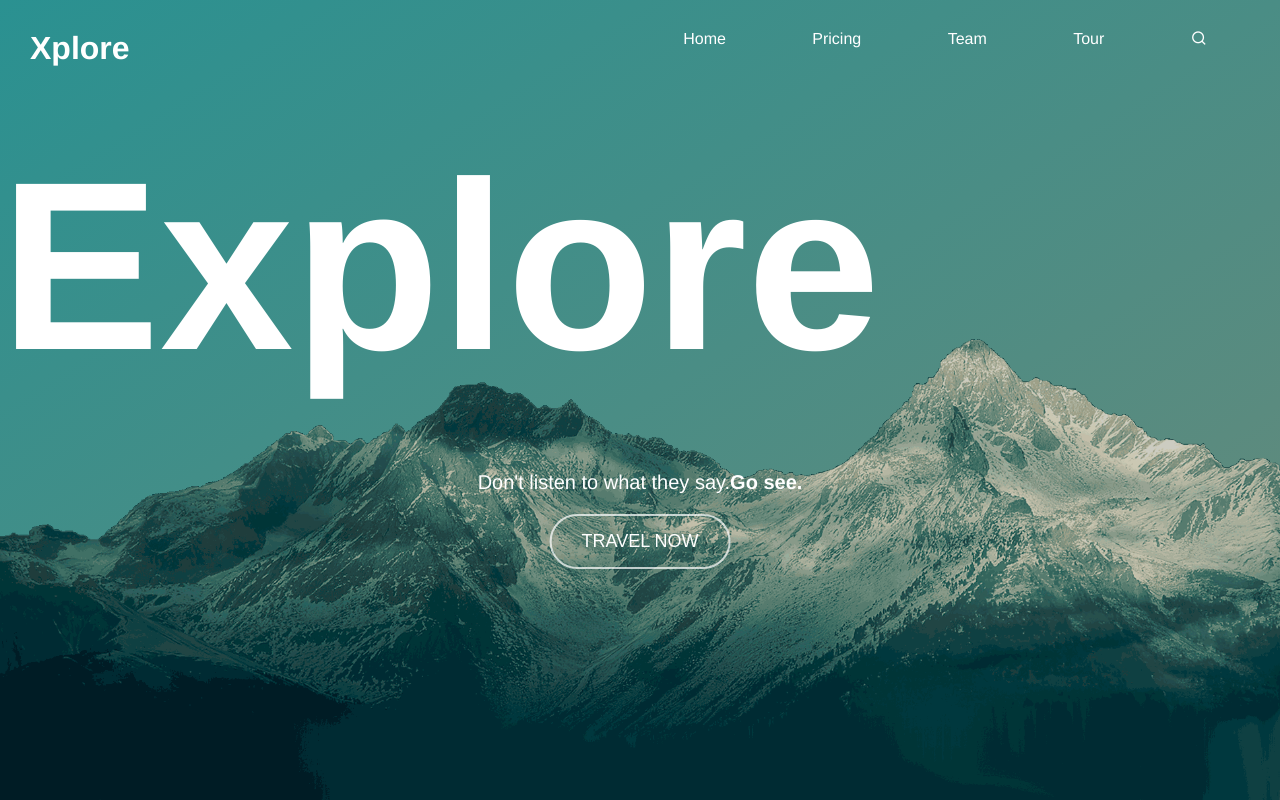
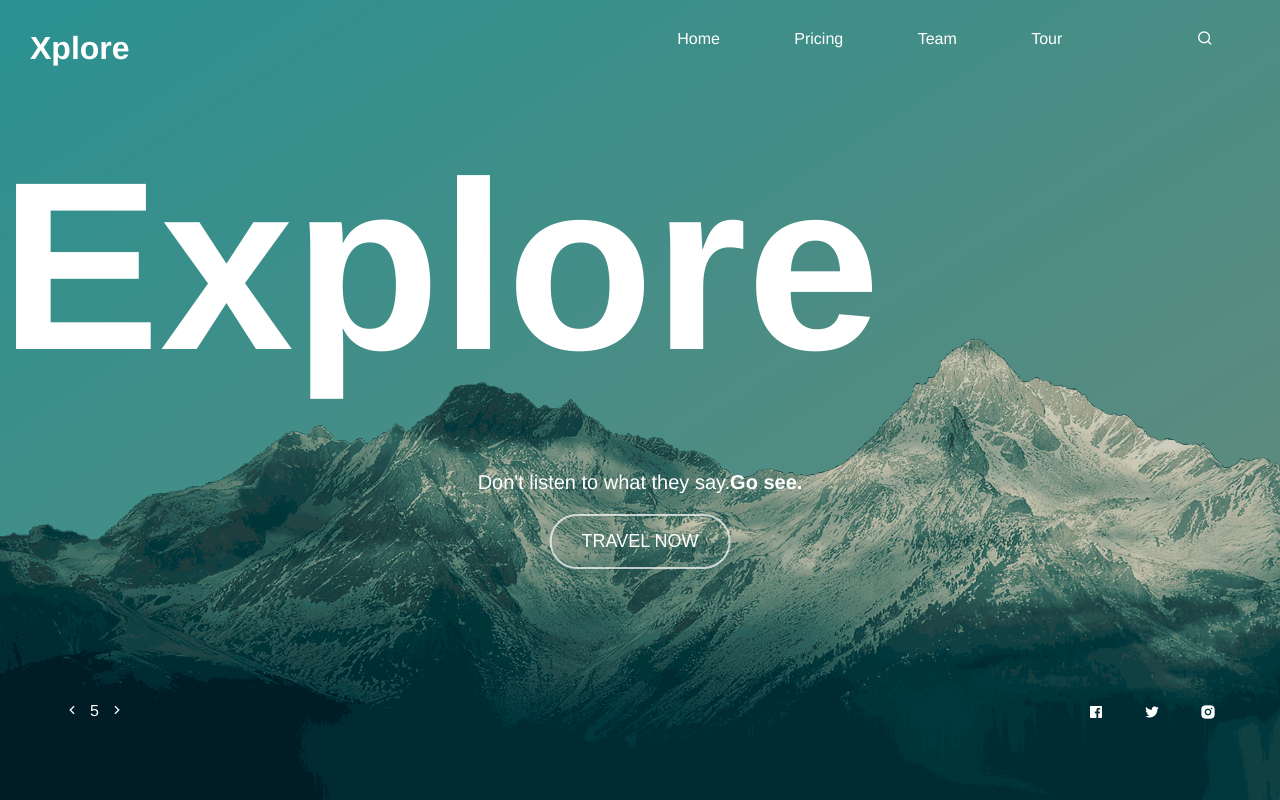
Before and after one commit to Anurag-Sarkar/explore-thomas, a plain HTML site: page index.html in a window 1280 px wide. Drawn offline with nearby package versions, Linux system fonts and the light colour scheme.

Commit message:
nav done

```diff
--- a/index.html
+++ b/index.html
@@ -29,6 +29,21 @@
 
         <h1 class="explore">Explore</h1>
         <img class="mountain" src="mountain-11959.png" alt="">
+
+
+
+        <div class="pageno">
+            <i class="ri-arrow-left-s-line"></i>
+            <p class="number">5</p>
+            <i class="ri-arrow-right-s-line"></i>
+        </div>
+
+        <div class="social">
+            <i class="ri-facebook-box-fill"></i>
+            <i class="ri-twitter-fill"></i>
+            <i class="ri-instagram-fill"></i>
+        </div>
+
     </div>
 
     <div class="stuff">
--- a/style.css
+++ b/style.css
@@ -66,3 +66,31 @@ html,body {
     display: flex;
     justify-content: space-around;
 }
+
+.ri-search-line {
+    padding-left: 60px;
+}
+
+.pageno {
+    display: flex;
+    color: white;
+    position: absolute;
+    bottom: 10%;
+    left: 5%;
+}
+
+.number {
+    padding-left: 10px;
+    padding-right: 10px;
+
+}
+
+.social {
+    color: white;
+    position: absolute;
+    bottom: 10%;
+    right: 5%;
+    display: flex;
+    justify-content: space-between;
+    width: 10%;
+}
```
